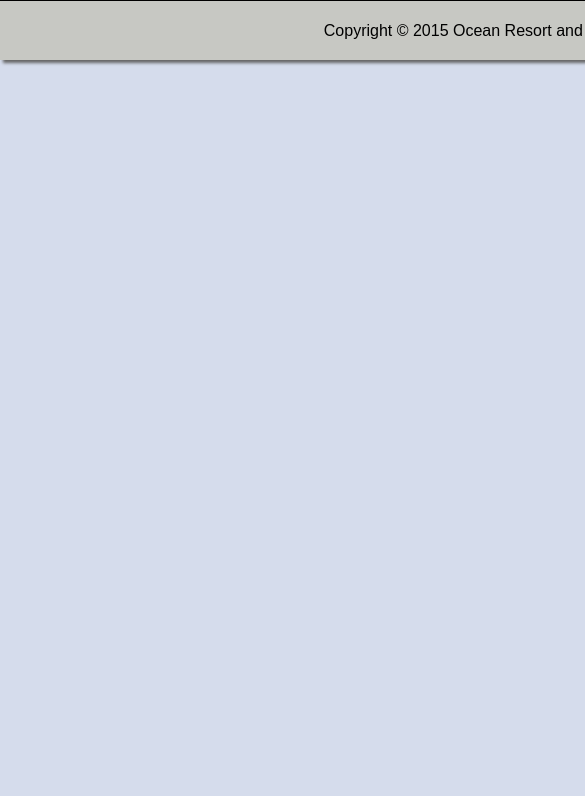
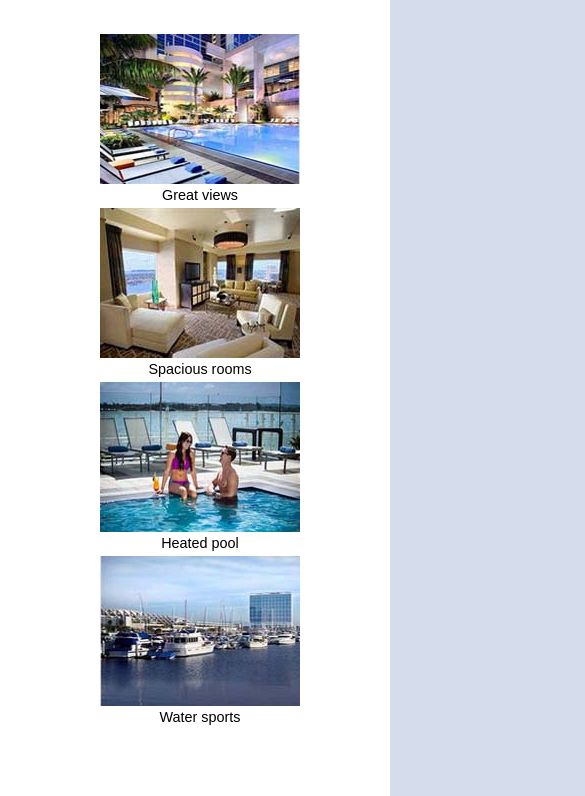
Before and after one commit to noxasaxon/advjs-ocean, a plain HTML site: page docs/index.html in a window 390 px wide. Shown: the part 921-1717 px from the top of the page, 585 px wide, since content can reach past the window. Before the commit the page ends 1031 px from the top, so only its background shows below. Drawn offline with Linux system fonts and the light colour scheme; files whose address does not match are found by name.

Commit message:
complete

```diff
--- a/docs/index.html
+++ b/docs/index.html
@@ -3,11 +3,12 @@
 
 <head>
     <meta charset="utf-8">
+    <meta name="viewport" content="width=device-width, initial-scale=1">
     <title>Ocean Resort and Marina</title>
 
+    <style>
 
-    <style>
-        * {
+       * {
             box-sizing: border-box;
         }
 
@@ -94,15 +95,20 @@
             padding: 15px 5px;
         }
 
+        main h2{
+            font-size: 170%;
+        }
+
         main ul {
             line-height: 180%;
+            font-size: 120%;
         }
 
         /* right column */
         aside {
-            width: 240px;
-            margin-left: 720px;
-            padding: 15px 5px;
+            width: 30%;
+            margin-left: 70%;
+            padding: 15px 5px 5px;
             text-align: center;
         }
 
@@ -113,6 +119,7 @@
             font-size: 0.9em;
         }
 
+
         footer {
             padding: 20px;
             text-align: center;
@@ -121,9 +128,88 @@
             margin-top: 10px;
         }
 
-        /*  *************************************************
-            **************  MEDIA QUERIES Here ******************
-        */
+/*  *************************************************
+   **************  MEDIA QUERIES Here ******************
+*/
+
+        @media only screen and (max-width : 1024px){
+            main {
+                width: 70%;
+            }
+
+            #outer {
+                width: 100%;
+                height: 100%;
+                margin: 0px;
+                padding: 0px;
+            }
+
+            header h1{
+                margin: 0px;
+            }
+        }
+
+        @media only screen and (max-width : 768px){
+            main {
+                float: none;
+                width: 100%;
+            }
+            aside{
+                display: flex;
+                flex-wrap:wrap;
+                justify-content: center;
+                width: 100%;
+                height: 30vh;
+                margin: 0px;
+            }
+            aside figure{
+                margin: 5px;
+                width: 40%;
+            }
+
+        }
+
+        @media only screen and (max-width : 600px){
+            footer{
+                position: fixed;
+                width: 100%;
+                bottom: 0px;
+            }
+            #outer{
+                display: flex;
+                flex-direction: column;
+                min-width: 300px;
+            }
+            nav ul{
+                display: flex;
+                flex-direction: column;
+                text-align: center;
+            }
+            nav ul li {
+                border-bottom: 1px solid black;
+                margin: 0px;
+                padding: 0px;
+            }
+            nav a{
+                padding: 6px;
+                font-size: 1.1rem;
+            }
+            nav a:hover{
+                color: white;
+            }
+            main h2{
+                margin: 1px;
+            }
+            aside{
+                display: inline-block;
+                height: 100%;
+                padding-top: 1px;
+                margin-bottom: 60px;
+            }
+            aside figure{
+                width: 100%;
+            }
+        }
     </style>
 
 </head>
```
Also changed, not shown: index.html (+94 -8 lines).
